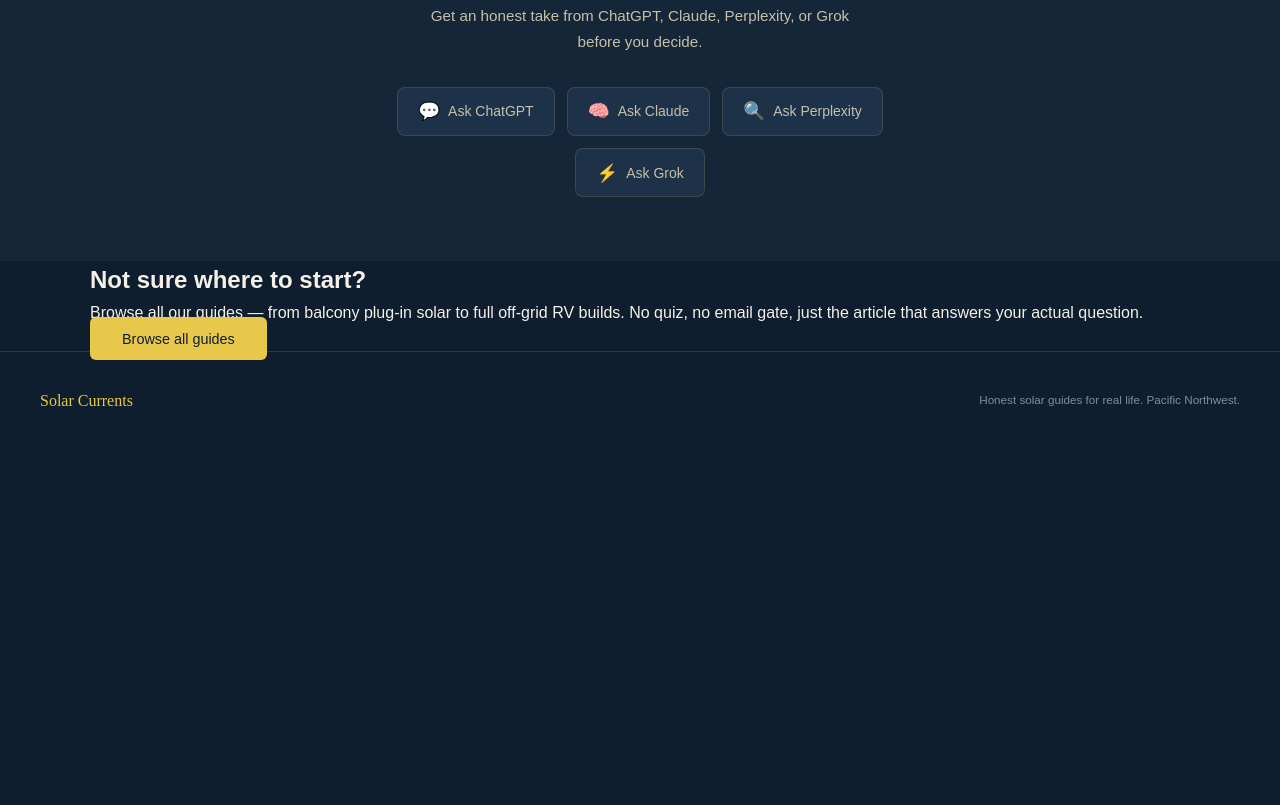
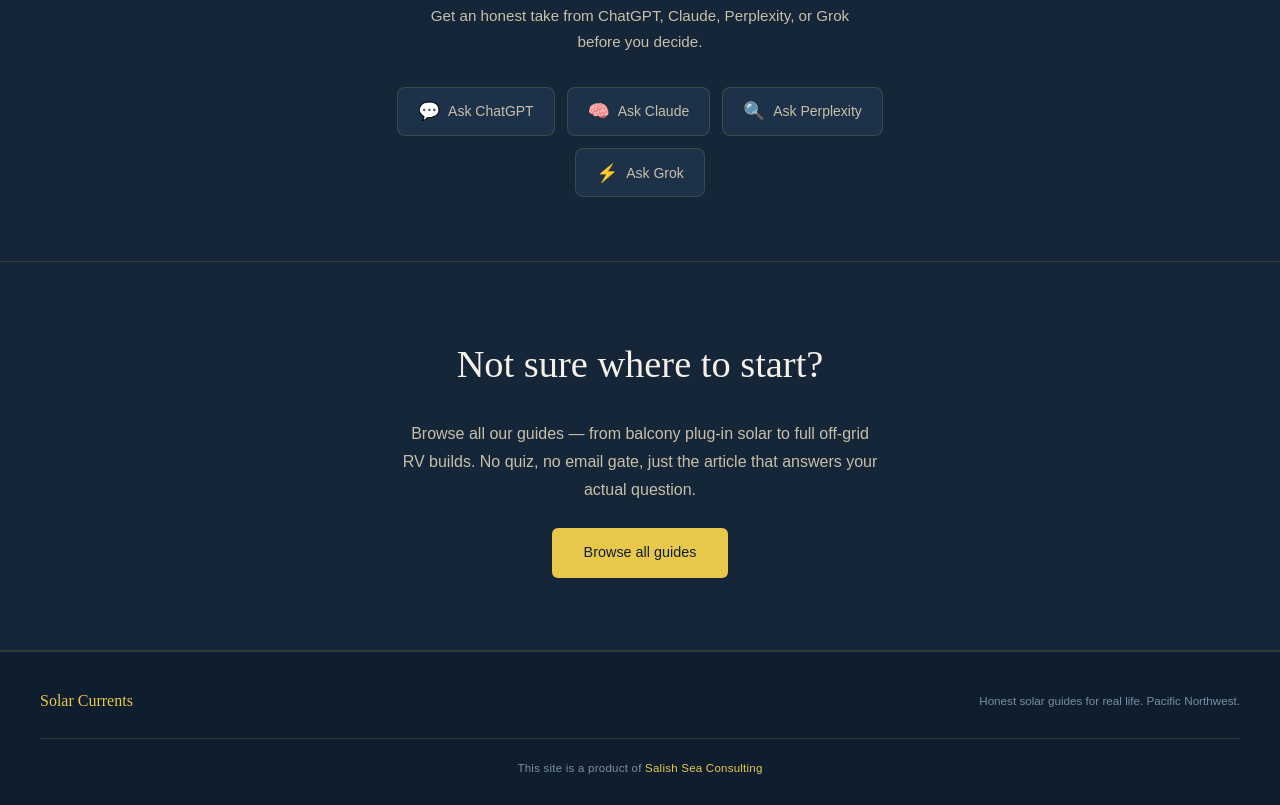
Before and after one commit to Phinneas/solarcurrents, an Astro site in the folder astro-citrus/: page / in a window 1280 px wide. Shown: the part 2983-3788 px from the top of the page. Before the commit the page ends 3433 px from the top, so only its background shows below. Built offline with nearby package versions, Linux system fonts and the light colour scheme; Astro itself is replaced by a stand-in of ours; some packages are replaced by stand-ins of ours.

Commit message:
Fix homepage CTA band spacing; add Salish Sea Consulting credit to footers

```diff
--- a/astro-citrus/src/content/post/nec-705-plain-english-solar-interconnection.md
+++ b/astro-citrus/src/content/post/nec-705-plain-english-solar-interconnection.md
@@ -3,6 +3,9 @@ title: "NEC Article 705 in Plain English: Portable and Grid-Tied Solar Interconn
 description: "What NEC 705 actually requires for solar and battery interconnection — load-side vs. supply-side connections, the 120% rule, the AHJ sign-off process, and what inspectors look for."
 publishDate: "6 July 2026"
 updatedDate: "6 July 2026"
+coverImage:
+  src: "/images/posts/nec-705-plain-english-solar-interconnection/cover.jpg"
+  alt: "NEC Article 705 in Plain English: Portable and Grid-Tied Solar Interconnection"
 ---
 
 > Informational only. Always confirm details with your local Authority Having Jurisdiction (AHJ) and the current NEC edition they enforce.
--- a/astro-citrus/src/content/post/solar-panels-car-camping-guide.md
+++ b/astro-citrus/src/content/post/solar-panels-car-camping-guide.md
@@ -3,6 +3,9 @@ title: "Solar Panels Car Camping Guide for Off-Grid Adventures"
 description: "A post about solar energy"
 publishDate: "23 March 2026"
 updatedDate: "23 March 2026"
+coverImage:
+  src: "/images/posts/solar-panels-car-camping-guide/cover.jpg"
+  alt: "Solar Panels Car Camping Guide for Off-Grid Adventures"
 ---
 
 
--- a/astro-citrus/src/pages/index.astro
+++ b/astro-citrus/src/pages/index.astro
@@ -210,17 +210,24 @@ const featuredPosts = sortedPosts.slice(0, 3);
 </section>
 
 <!-- CTA BAND -->
+<section class="cta-band">
   <div class="wrap">
     <h2>Not sure where to start?</h2>
     <p>Browse all our guides — from balcony plug-in solar to full off-grid RV builds. No quiz, no email gate, just the article that answers your actual question.</p>
     <a href="/posts/" class="btn-gold">Browse all guides</a>
   </div>
-</div>
+</section>
 
 <!-- FOOTER -->
 <footer>
-  <div class="f-brand">Solar Currents</div>
-  <div class="f-note">Honest solar guides for real life. Pacific Northwest.</div>
+  <div class="f-row">
+    <div class="f-brand">Solar Currents</div>
+    <div class="f-note">Honest solar guides for real life. Pacific Northwest.</div>
+  </div>
+  <div class="f-credit">
+    This site is a product of
+    <a href="https://www.salishseaconsulting.com" target="_blank" rel="noopener noreferrer">Salish Sea Consulting</a>
+  </div>
 </footer>
 
 <style>
@@ -482,17 +489,21 @@ const featuredPosts = sortedPosts.slice(0, 3);
   .cta-band {
     background: var(--navy-mid);
     border-top: 1px solid var(--border); border-bottom: 1px solid var(--border);
-    padding: 4.5rem 2rem; text-align: center;
+    padding: 4.5rem 2rem;
+  }
+  .cta-band .wrap {
+    display: flex; flex-direction: column; align-items: center;
+    text-align: center; gap: 1.5rem;
   }
   .cta-band h2 {
     font-family: 'Fraunces', serif;
     font-size: clamp(1.7rem, 3vw, 2.4rem);
-    font-weight: 400; color: var(--cream); margin-bottom: 0.9rem;
+    font-weight: 400; color: var(--cream);
   }
   .cta-band p {
     font-size: 1rem; font-weight: 300;
     color: var(--cream-dim); max-width: 480px;
-    margin: 0 auto 2rem; line-height: 1.75;
+    line-height: 1.75;
   }
 
   /* ASK AI */
@@ -544,13 +555,26 @@ const featuredPosts = sortedPosts.slice(0, 3);
 
   /* FOOTER */
   footer {
-    padding: 2.25rem 2.5rem;
+    padding: 2.25rem 2.5rem 1.75rem;
+    border-top: 1px solid var(--border);
+  }
+  .f-row {
     display: flex; justify-content: space-between;
     align-items: center; flex-wrap: wrap; gap: 1rem;
-    border-top: 1px solid var(--border);
   }
   .f-brand { font-family: 'Fraunces', serif; color: var(--gold); font-size: 1rem; }
   .f-note { font-size: 0.73rem; color: var(--muted); }
+  .f-credit {
+    margin-top: 1.5rem; padding-top: 1.25rem;
+    border-top: 1px solid var(--border);
+    font-size: 0.72rem; color: var(--muted);
+    text-align: center; letter-spacing: 0.02em;
+  }
+  .f-credit a {
+    color: var(--gold); text-decoration: none; font-weight: 500;
+    transition: color 0.2s;
+  }
+  .f-credit a:hover { text-decoration: underline; }
 
   /* RESPONSIVE */
   @media (max-width: 800px) {
```
Also changed, not shown: astro-citrus/src/components/layout/Footer.astro (+18 -1 lines), astro-citrus/public/images/posts/nec-705-plain-english-solar-interconnection/cover.jpg (added), astro-citrus/public/images/posts/solar-panels-car-camping-guide/cover.jpg (added), 2 other files.
